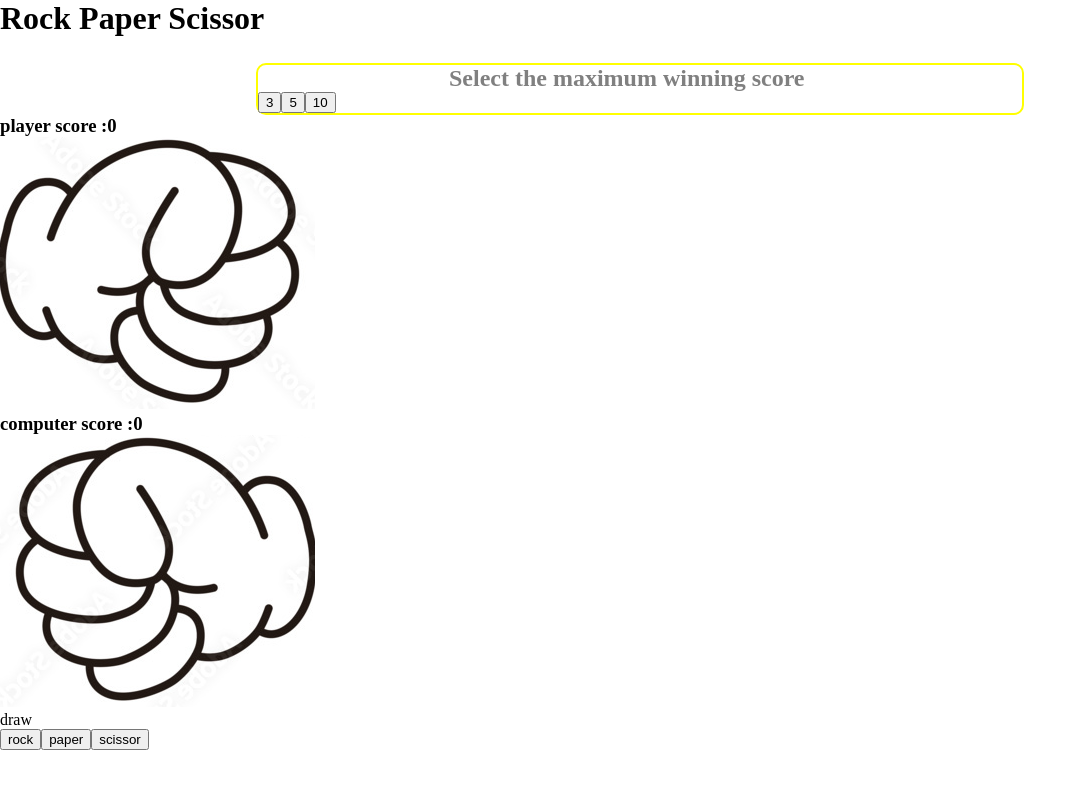
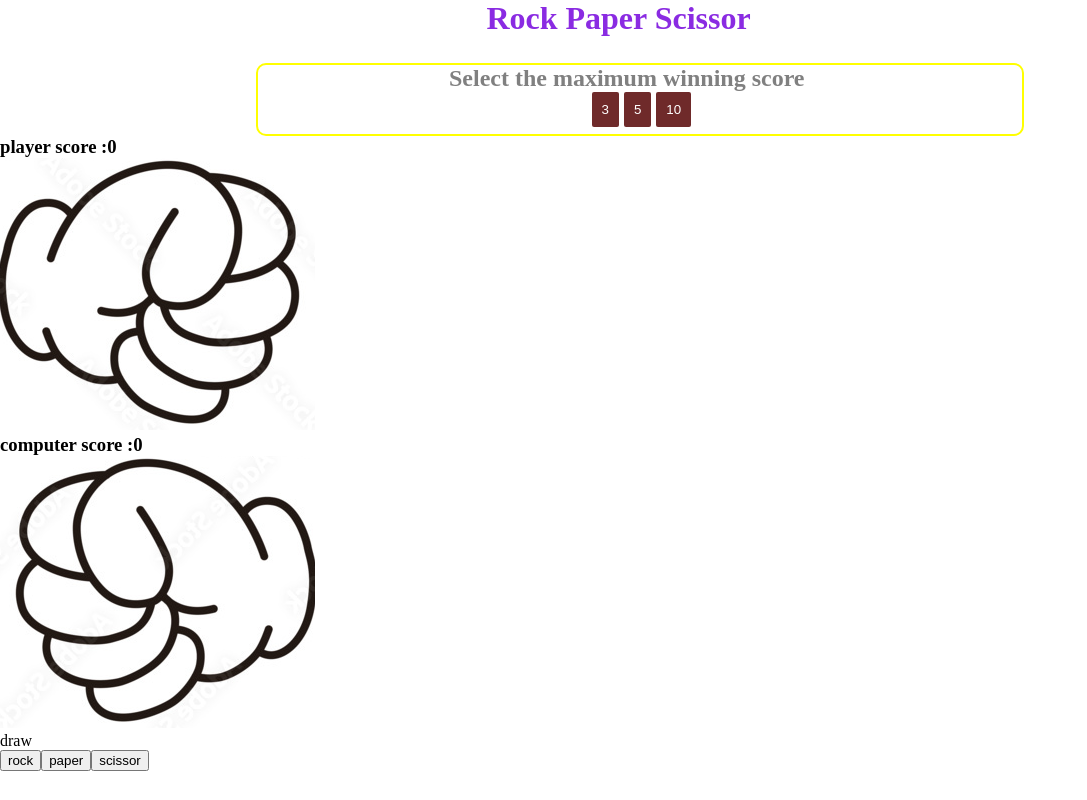
Before and after one commit to kravenvijay04/RPS, a React (Vite) app in the folder RPSgame/: page / in a window 1280 px wide. Shown: the whole page, without its empty margins (0-1087 px from the left). Built offline with nearby package versions, Linux system fonts and the light colour scheme.

Commit message:
some js styles functions added

```diff
--- a/RPSgame/src/Game.jsx
+++ b/RPSgame/src/Game.jsx
@@ -9,7 +9,7 @@ const Game = () => {
   var [compPoint, setCompPoint] = useState(0);
   var [Result, setResult] = useState(null);
   var [overResult, setOverResult] = useState(null);
-  var [gameover, setGameover] = useState(false);
+  var [gameover, setGameover] = useState(true);
   var [set, newset] = useState(null);
 
   const choices = ['rock', 'paper', 'scissor'];
@@ -29,11 +29,16 @@ const Game = () => {
   //restart()--> reset the game
   function restart() {
     window.location.reload();
+    overlay.style.display = "none";
+    pop.style.display = "none";
+
   }
   //function to set the maximum winning score
   function setting(val) {
     newset(val - 1)
   }
+  let overlay = document.getElementById('overlay')
+  let pop = document.getElementById('popup')
 
   //activating logic for the game
   useEffect(() => {
@@ -46,7 +51,9 @@ const Game = () => {
         setResult("You Won");
         if (updatedUser === (set + 1)) {
           setGameover(true);
-          setOverResult('You won the Game');
+          setOverResult('Player won the Game');
+          overlay.style.display = "block";
+          pop.style.display = "block";
         }
       }
       if (addedString === 'scissorrock' || addedString === 'paperscissor' || addedString === 'rockpaper') {
@@ -56,6 +63,8 @@ const Game = () => {
         if (updatedComp === (set + 1)) {
           setGameover(true);
           setOverResult('Computer won the Game');
+          overlay.style.display = "block";
+          pop.style.display = "block";
         }
       }
       if (addedString === 'scissorscissor' || addedString === 'paperpaper' || addedString === 'rockrock') {
@@ -68,12 +77,12 @@ const Game = () => {
 
   return (
     <>
-      <h1>Rock Paper Scissor</h1>
+      <h1 id="header">Rock Paper Scissor</h1>
       <div className="settings">
-        <h2>Select the maximum winning score</h2>
-        <button onClick={() => { setting(3) }}>3</button>
-        <button onClick={() => { setting(5) }}>5</button>
-        <button onClick={() => { setting(10) }}>10</button>
+        <h2>Select the maximum winning score</h2><div id="group">
+          <button className="butSetting" onClick={() => { setting(3) }}>3</button>
+          <button className="butSetting" onClick={() => { setting(5) }}>5</button>
+          <button className="butSetting" onClick={() => { setting(10) }}>10</button></div>
       </div>
       <div className="container">
         <div className="playerPlatform">
@@ -92,10 +101,11 @@ const Game = () => {
         {choices.map((item, index) => <button key={index}
           onClick={() => handle(item)} > {item} </button>)}
       </div>
-      <div>
+      <div id="overlay"></div>
+      <div id="popup">
         <h1>{overResult}</h1>
         {gameover &&
-          <button onClick={() => restart()}>Restart?</button>}
+          <button id="reset" onClick={() => restart()}>Restart?</button>}
       </div>
     </>
   )
```
